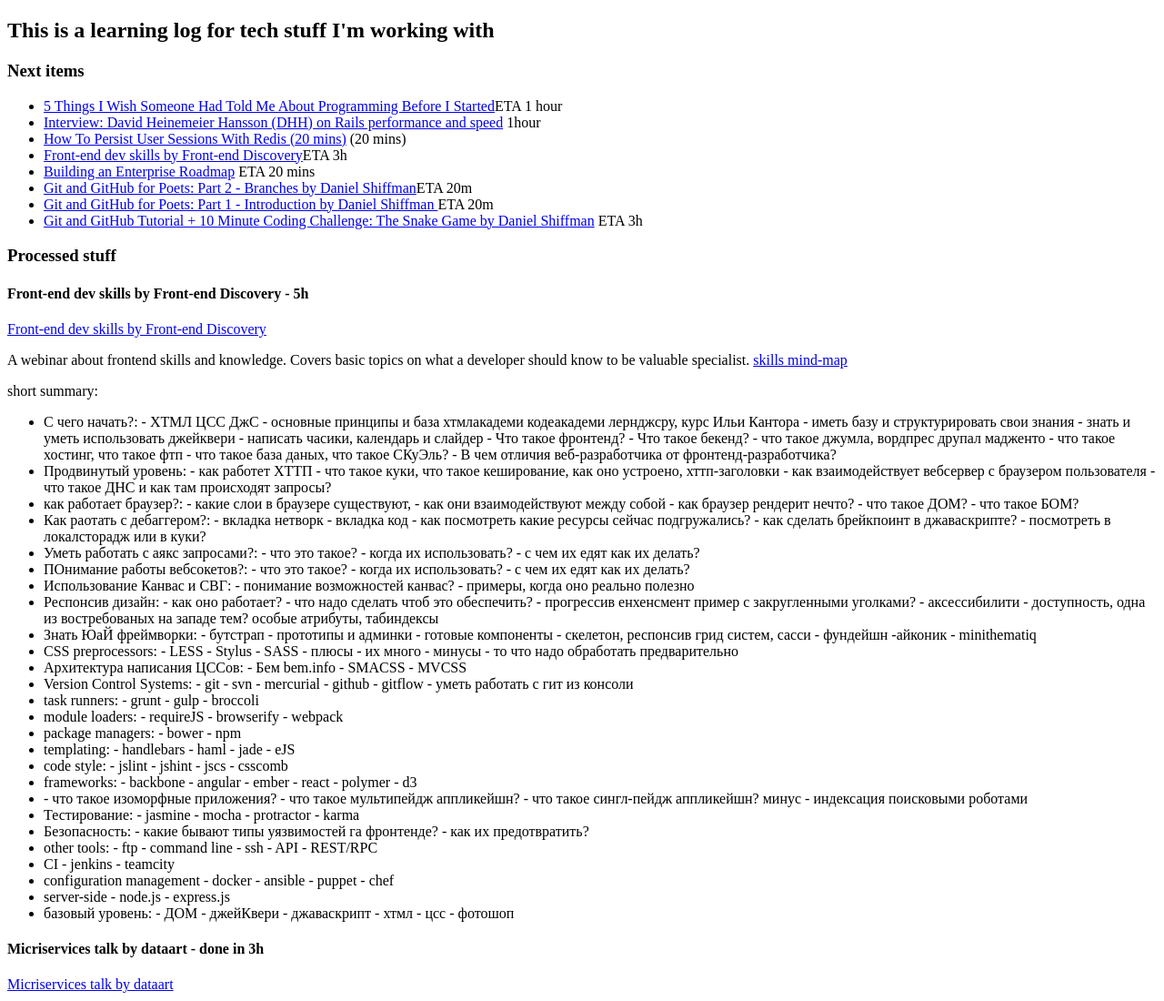
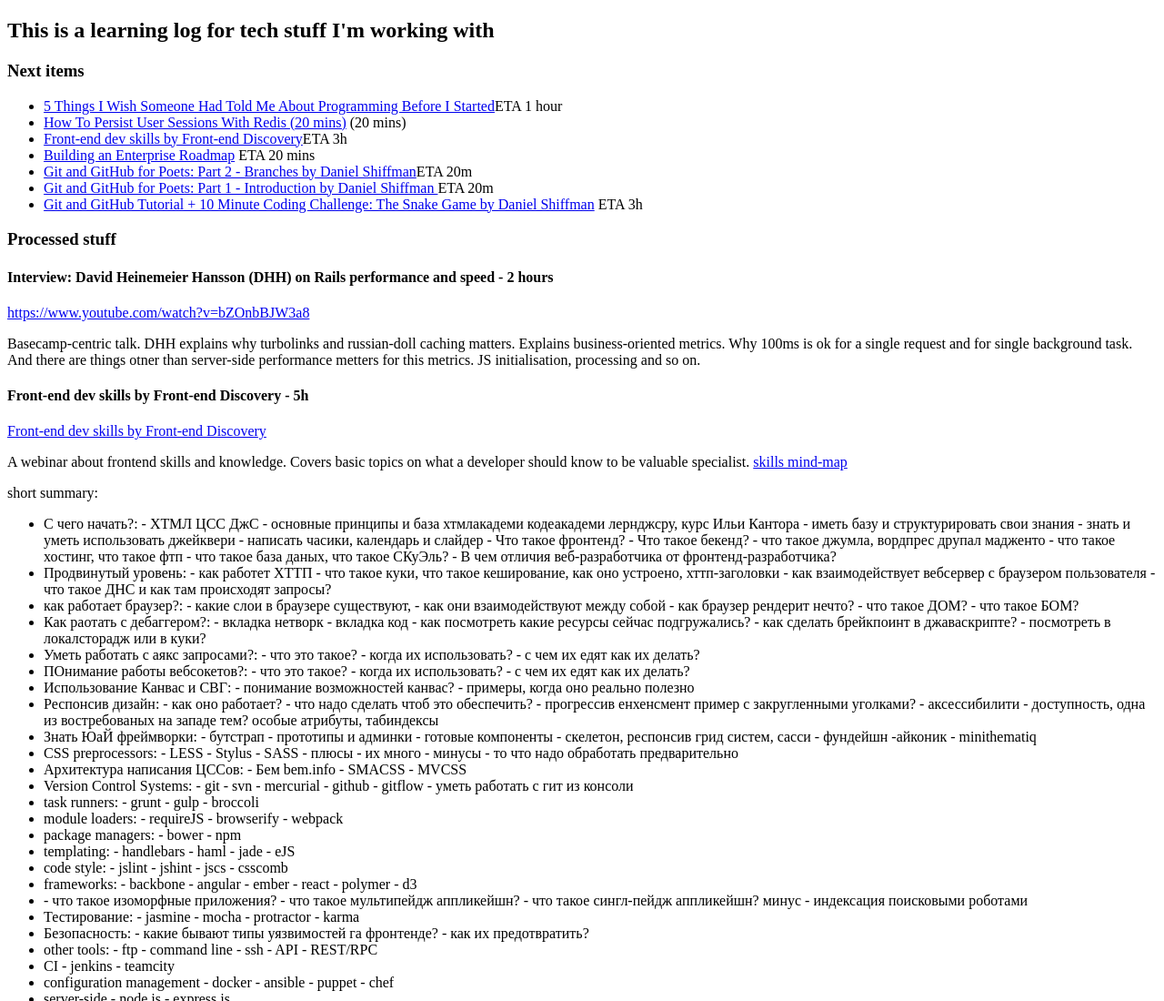
Before and after one commit to petrokoriakin/petrokoriakin.github.io, a plain HTML site: page index.html in a window 1280 px wide. Shown: the top 1100 px of the page at 91% size. Drawn offline with Linux system fonts and the light colour scheme.

Commit message:
Add DHH interview to processed items

```diff
--- a/index.html
+++ b/index.html
@@ -16,7 +16,6 @@
       <ul>
         <!-- <li><a href="fff">vvv</a>ETA 333m</li> -->
         <li><a href="https://www.youtube.com/watch?v=bZOnbBJW3a8">5 Things I Wish Someone Had Told Me About Programming Before I Started</a>ETA 1 hour</li>
-        <li><a href="https://www.youtube.com/watch?v=ktZLpjCanvg">Interview: David Heinemeier Hansson (DHH) on Rails performance and speed</a> 1hour </li>
         <li><a href="https://www.compose.io/articles/how-to-persist-user-sessions-without-much-effort/">How To Persist User Sessions With Redis (20 mins)</a> (20 mins) </li>
         <li><a href="https://www.youtube.com/watch?v=H-V3eOafGcQ">Front-end dev skills by Front-end Discovery</a>ETA 3h</li>
         <li><a href="Building an Enterprise Roadmap">Building an Enterprise Roadmap</a> ETA 20 mins</li>
@@ -34,6 +33,12 @@
           <li><a href="sourcr">description</a> </li>
         </ul>
  -->
+
+        <h4>Interview: David Heinemeier Hansson (DHH) on Rails performance and speed - 2 hours </h4>
+        <a href="https://www.youtube.com/watch?v=bZOnbBJW3a8">https://www.youtube.com/watch?v=bZOnbBJW3a8</a>
+        <p>Basecamp-centric talk. DHH explains why turbolinks and russian-doll caching matters. Explains business-oriented metrics. Why 100ms is ok for a single request and for single background task. And there are things otner than server-side performance metters for this metrics. JS initialisation, processing and so on.</p>
+
+
         <h4>Front-end dev skills by Front-end Discovery - 5h</h4>
         <a href="https://www.youtube.com/watch?v=H-V3eOafGcQ">Front-end dev skills by Front-end Discovery</a>
         <p>A webinar about frontend skills and knowledge. Covers basic topics on what a developer should know to be valuable specialist. <a href="http://frontend-science.com/blocks/subscription/subscription__image.png">skills mind-map</a></p>
```
